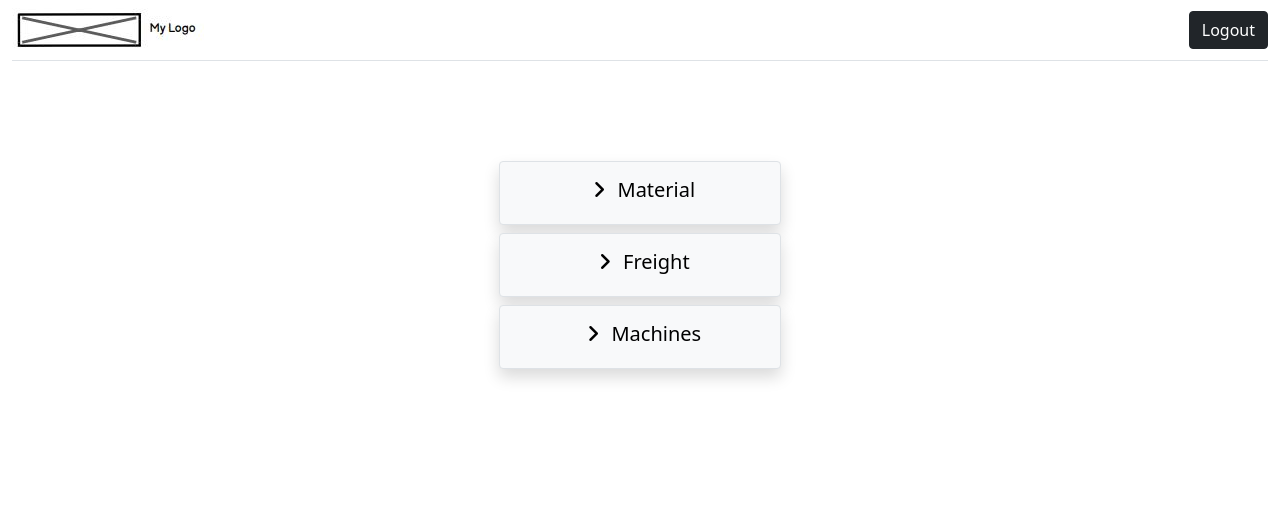
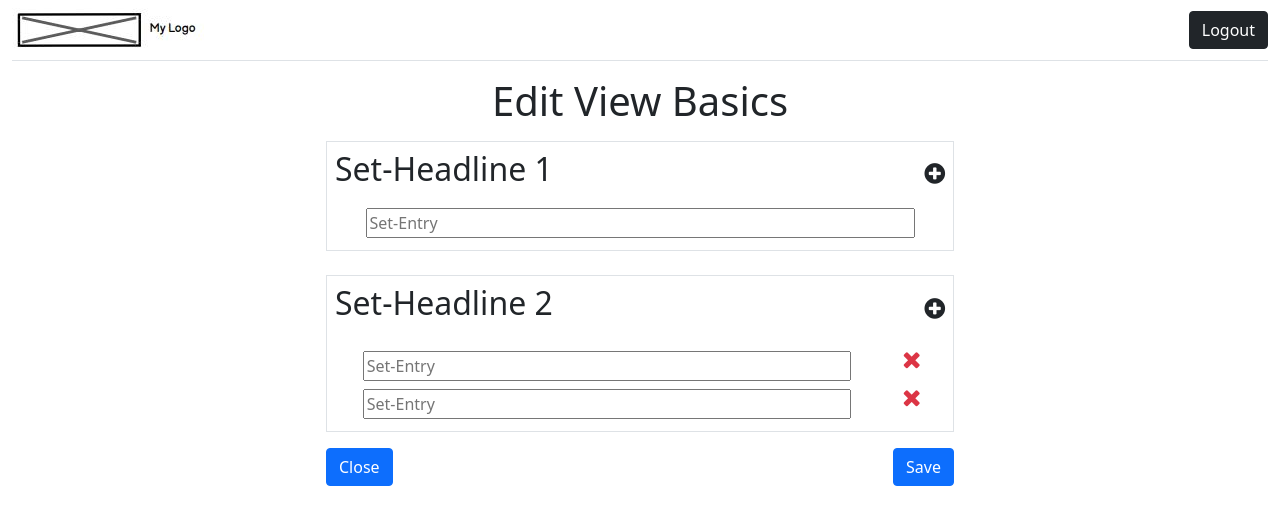
Before and after one commit to HARSH-KUMAR10/price-admin-frontend, a React (Create React App) app: page / in a window 1280 px wide. Shown: the top 524 px of the page. Built offline with nearby package versions, Linux system fonts and the light colour scheme.

Commit message:
Added Edit View Basics page

```diff
--- a/public/index.html
+++ b/public/index.html
@@ -10,6 +10,7 @@
     />
 
     <script src='https://kit.fontawesome.com/a076d05399.js' crossorigin='anonymous'></script>
+    <link rel="stylesheet" href="https://cdnjs.cloudflare.com/ajax/libs/font-awesome/4.7.0/css/font-awesome.min.css">
 
     <!--
       Notice the use of %PUBLIC_URL% in the tags above.
--- a/src/App.tsx
+++ b/src/App.tsx
@@ -5,6 +5,7 @@ import EditFreight from './routes/EditFreight';
 import EditMachine from './routes/EditMachine';
 import EditMaterial from './routes/EditMaterial';
 import ListMachines from './routes/ListMachines';
+import EditView from './routes/EditView';
 import Login from './routes/Login';
 import Overview from './routes/Overview';
 
@@ -18,8 +19,9 @@ function App() {
             <Route path="/material" element={<EditMaterial />} />
             <Route path="/machine/:id" element={<EditMachine />} />
             <Route path="/machine" element={<ListMachines />} />
-            <Route path="/" element={<Overview />} />
-            <Route path="/overview" element={<Login />} />
+            <Route path="/overview" element={<Overview />} />
+            <Route path="/" element={<EditView />} />
+            <Route path="/login" element={<Login />} />
           </Routes >
         </MemoryRouter>
       </Container>
--- /dev/null
+++ b/src/routes/EditView.tsx
@@ -0,0 +1,45 @@
+import Header from "../components/Header";
+import {Container,Button} from 'react-bootstrap'
+
+function EditView(){
+    return(
+        <>
+        <Header/>
+        <div className="text-center mx-auto w-50">
+            <div className="display-6 text-center p-3">Edit View Basics</div>
+            <div className="border p-2 mb-4">
+                <div className="d-flex flex-row justify-content-between align-items-center">
+                    <span className="h2">Set-Headline 1</span>
+                    <i className="fa fa-plus-circle" style={{fontSize:'24px'}}></i>
+                </div>
+                <div className="mt-2">
+                    <input type="text" className="m-1" style={{width:'90%'}} placeholder="Set-Entry"/>
+                </div>
+            </div>
+            <div className="border p-2 mx-auto">
+                <div className="d-flex flex-row justify-content-between align-items-center">
+                    <span className="h2">Set-Headline 2</span>
+                    <i className="fa fa-plus-circle" style={{fontSize:'24px'}}></i>
+                </div>
+                <div className="mt-3">
+                    <div className="d-flex flex-row justify-content-around">
+                    <input type="text" className="m-1" style={{width:'80%'}} placeholder="Set-Entry"/>
+                    <i className="fa fa-close text-danger" style={{fontSize:24}}></i>
+                    </div>
+                    <div className="d-flex flex-row justify-content-around">
+                    <input type="text" className="m-1" style={{width:'80%'}} placeholder="Set-Entry"/>
+                    <i className="fa fa-close text-danger" style={{fontSize:24}}></i>
+                    </div>
+                </div>
+            </div>
+            <div className="d-flex flex-row justify-content-between py-3">
+                <Button>Close</Button>
+                <Button>Save</Button>
+            </div>
+        </div>
+
+        </>
+    )
+}
+
+export default EditView;
--- a/src/routes/Overview.tsx
+++ b/src/routes/Overview.tsx
@@ -4,7 +4,7 @@ import {Container,Button} from 'react-bootstrap';
 export function Overview() {
   return (<div>
     <Header/>
-    <Container className='d-flex flex-column my-5 py-5 w-25'>
+    <Container className='d-flex flex-column my-5 py-5' style={{width:'300px'}}>
       <Button className='py-3 px-5 border m-1 shadow' variant='light'>
       <i className='fas fa-angle-right h5 px-2'></i> <span className='h5'>Material</span></Button>
       <Button className='py-3 px-5 border m-1 shadow' variant='light'>
```
